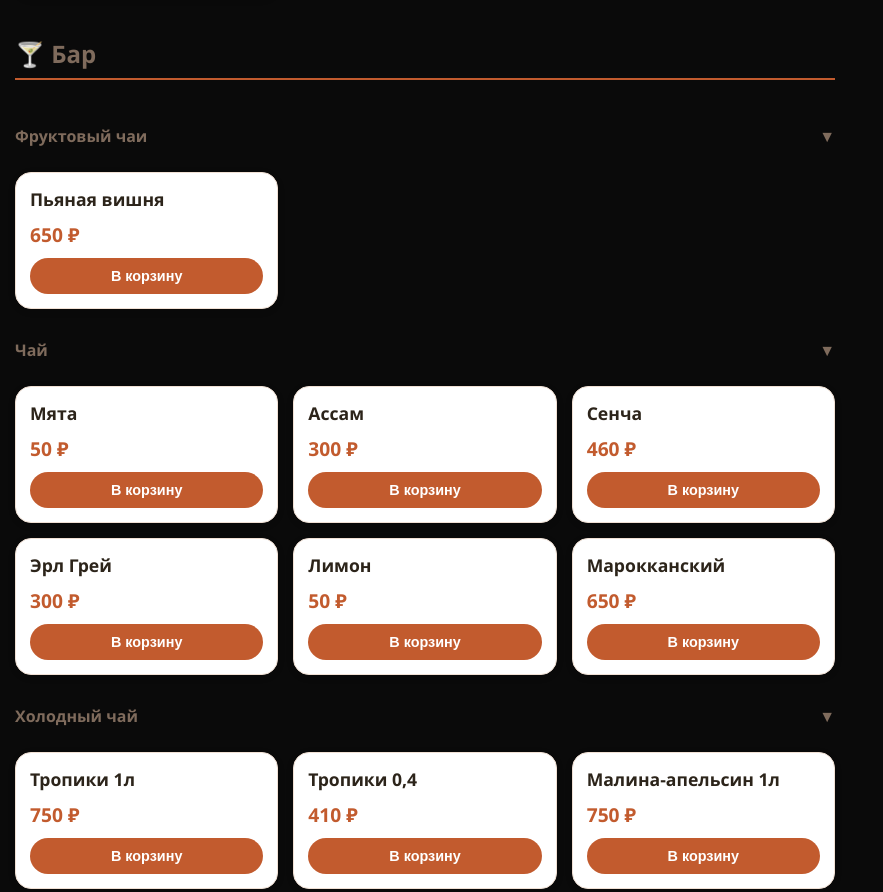
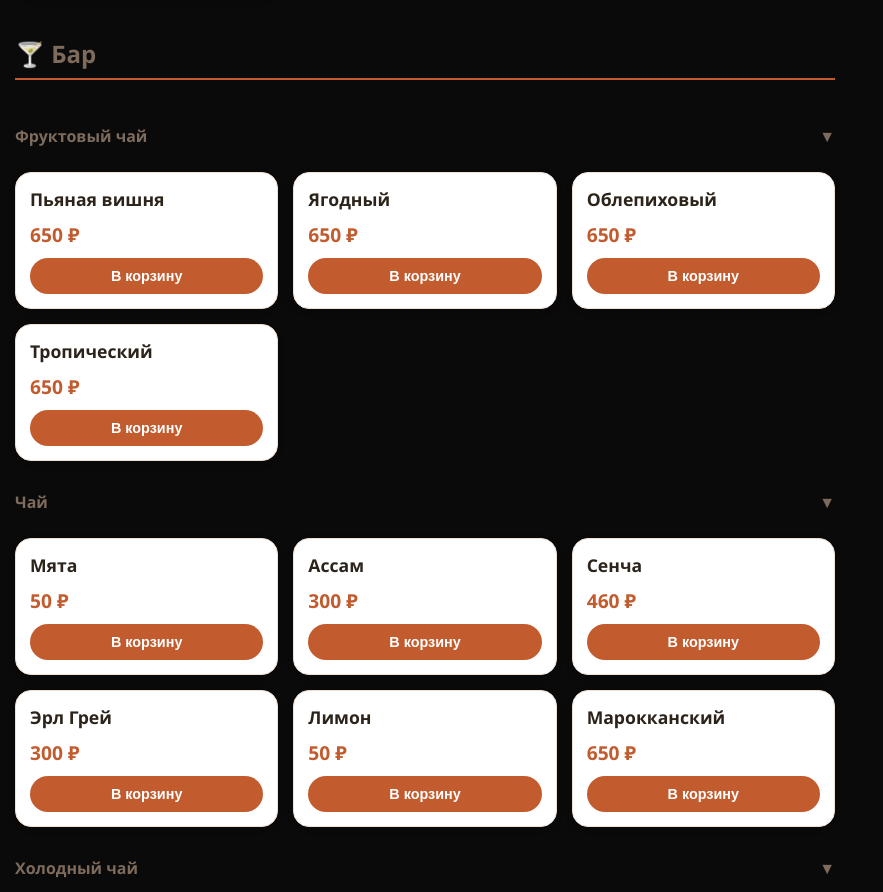
Before and after one commit to spyshnyak7-blip/rossis-menu, a plain HTML site: page index.html in a window 1280 px wide. Shown: the part 1640-2532 px from the top of the page, without its empty margins (0-883 px from the left). Drawn offline with Linux system fonts and the light colour scheme.

Commit message:
Update index.html

```diff
--- a/index.html
+++ b/index.html
@@ -1042,7 +1042,7 @@
         // ============================================================
         const products = [
              { id: 1, name: "Цезарь с курицей", price: 450, category: "Кухня", subcategory: "Салаты" },
-            { id: 2, name: "Пьяная вишня", price: 650, category: "Бар", subcategory: "Фруктовый чаи" },
+            { id: 2, name: "Пьяная вишня", price: 650, category: "Бар", subcategory: "Фруктовый чай" },
             { id: 3, name: "Салат с теплыми баклажанами", price: 470, category: "Кухня", subcategory: "Салаты" },
             { id: 4, name: "Греческий салат", price: 400, category: "Кухня", subcategory: "Салаты" },
             { id: 5, name: "Гренки с сыром", price: 250, category: "Кухня", subcategory: "Горячие закуски" },
@@ -1130,10 +1130,9 @@
             { id: 86, name: "Тирамису", price: 450, category: "Кухня", subcategory: "Десерты" },
             { id: 87, name: "Тропический", price: 650, category: "Бар", subcategory: "Фруктовый чай" },
             { id: 88, name: "Марокканский", price: 650, category: "Бар", subcategory: "Чай" },
-            { id: 89, name: "Пьяная вишня", price: 690, category: "Бар", subcategory: "Фруктовый чай" },
-            { id: 90, name: "Ананас-мята 0,4", price: 410, category: "Бар", subcategory: "Холодный чай" },
-            { id: 91, name: "Ананас-мята 1л", price: 750, category: "Бар", subcategory: "Холодный чай" },
-            { id: 92, name: "Малина-апельсин 0,4", price: 410, category: "Бар", subcategory: "Холодный чай" },
+            { id: 89, name: "Ананас-мята 0,4", price: 410, category: "Бар", subcategory: "Холодный чай" },
+            { id: 90, name: "Ананас-мята 1л", price: 750, category: "Бар", subcategory: "Холодный чай" },
+            { id: 91, name: "Малина-апельсин 0,4", price: 410, category: "Бар", subcategory: "Холодный чай" },
         ];
 
         // ============================================================
```
